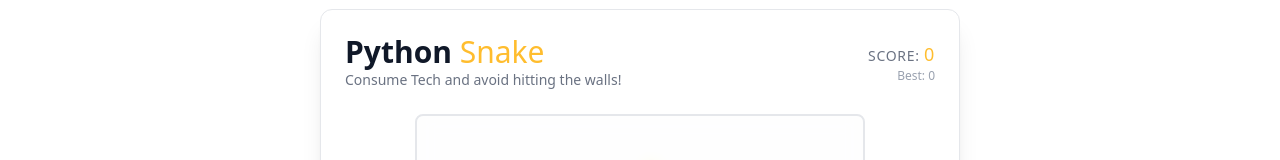
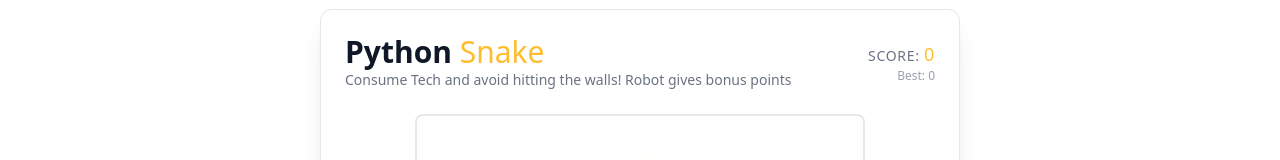
Before and after one commit to halcyon-past/Minimal-Portfolio, a React (Vite) app: page /play/snake in a window 1280 px wide. Shown: the part 161-321 px from the top of the page. Built offline with nearby package versions, Linux system fonts and the light colour scheme.

Commit message:
updated snake game

```diff
--- a/src/pages/SnakeGamePage.jsx
+++ b/src/pages/SnakeGamePage.jsx
@@ -204,7 +204,7 @@ export default function SnakeGamePage() {
         <div className="flex justify-between items-center mb-6">
           <div>
             <h1 className="text-2xl md:text-3xl font-bold text-gray-900">Python <span className="text-[#ffbd2e]">Snake</span></h1>
-            <p className="text-sm text-gray-500">Consume Tech and avoid hitting the walls!</p>
+            <p className="text-sm text-gray-500">Consume Tech and avoid hitting the walls! Robot gives bonus points</p>
           </div>
           <div className="text-right">
             <div className="text-sm text-gray-500 font-semibold uppercase tracking-wider">Score: <span className="text-lg text-[#ffbd2e]">{score}</span></div>
@@ -302,8 +302,10 @@ export default function SnakeGamePage() {
             <i className="fas fa-chevron-right text-xl"></i>
           </button>
 
-          {/* Center Joystick indent */}
-          <div className="absolute top-1/2 left-1/2 -translate-x-1/2 -translate-y-1/2 w-12 h-12 bg-gray-200/80 rounded-full shadow-[inset_0_2px_4px_rgba(0,0,0,0.1)] pointer-events-none"></div>
+          {/* Center Joystick indent / Score */}
+          <div className="absolute top-1/2 left-1/2 -translate-x-1/2 -translate-y-1/2 w-16 h-16 bg-gray-200/80 rounded-full shadow-[inset_0_2px_4px_rgba(0,0,0,0.1)] pointer-events-none flex items-center justify-center">
+            <span className="text-xl font-bold text-gray-700">{score}</span>
+          </div>
         </div>
       </motion.div>
     </div>
```
